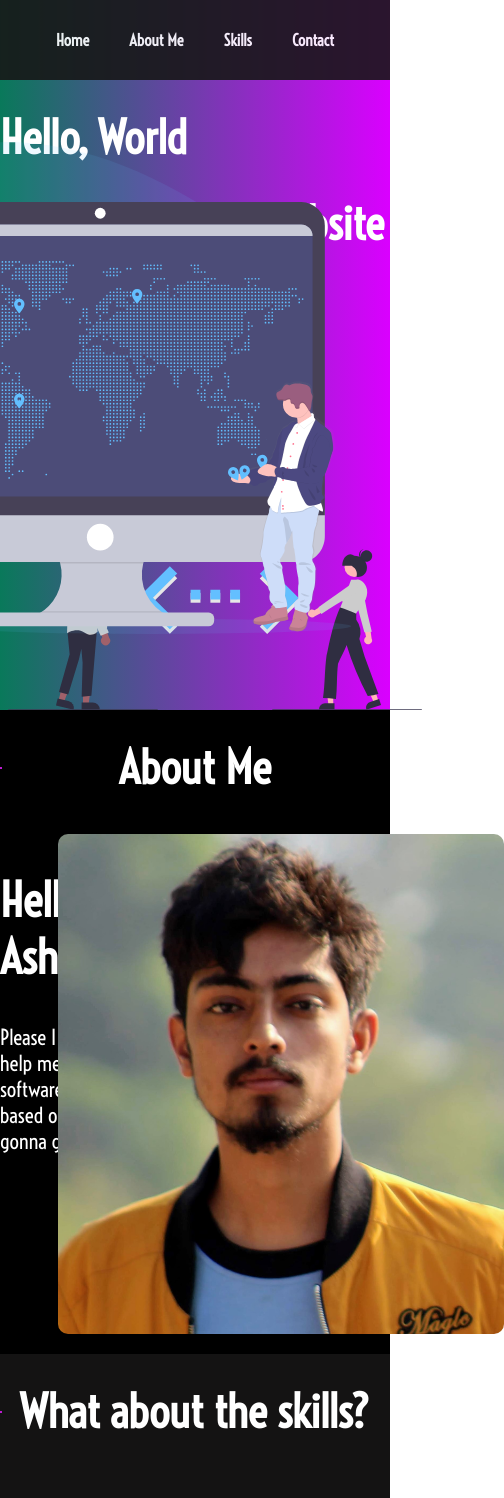
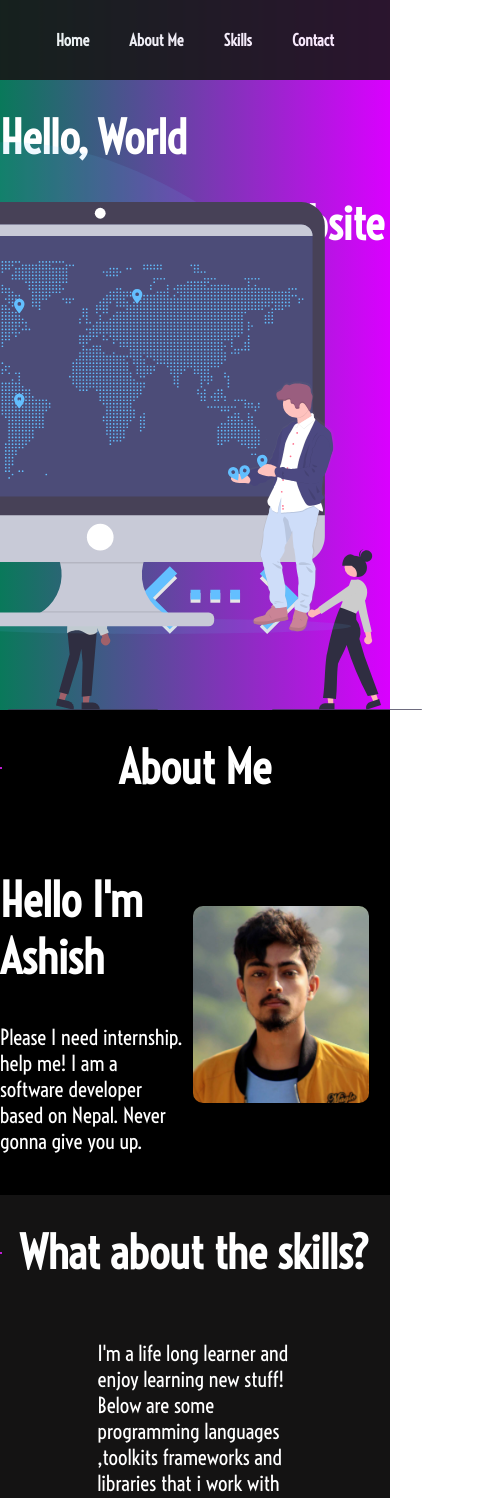
Before and after one commit to ash-ys/ash-ys.github.io, a React (Create React App) app: page / in a window 390 px wide. Shown: the top 1498 px of the page, 504 px wide, since content can reach past the window. Built offline with nearby package versions, Linux system fonts and the light colour scheme.

Commit message:
responsive about me

```diff
--- a/src/components/About/About.module.css
+++ b/src/components/About/About.module.css
@@ -12,18 +12,20 @@
   margin: left 3%;
 }
 
-.AboutMe .Container .Text h2{
-    font-weight: 900;
-    font-size: 46px;
+.AboutMe .Container .Text h2 {
+  font-weight: 900;
+  font-size: 46px;
 }
 
-.AboutMe .Container .Photo{
-    display: flex;
-    width: 50%;
-    justify-content: center;
+.AboutMe .Container .Photo {
+  display: flex;
+  width: 50%;
+  justify-content: center;
+  align-items: center;
 }
 
 .AboutMe .Container .Photo .Me {
-  height: 500px;
+  width: 90%;
+  max-width: 500px;
   border-radius: 10px;
 }
```
